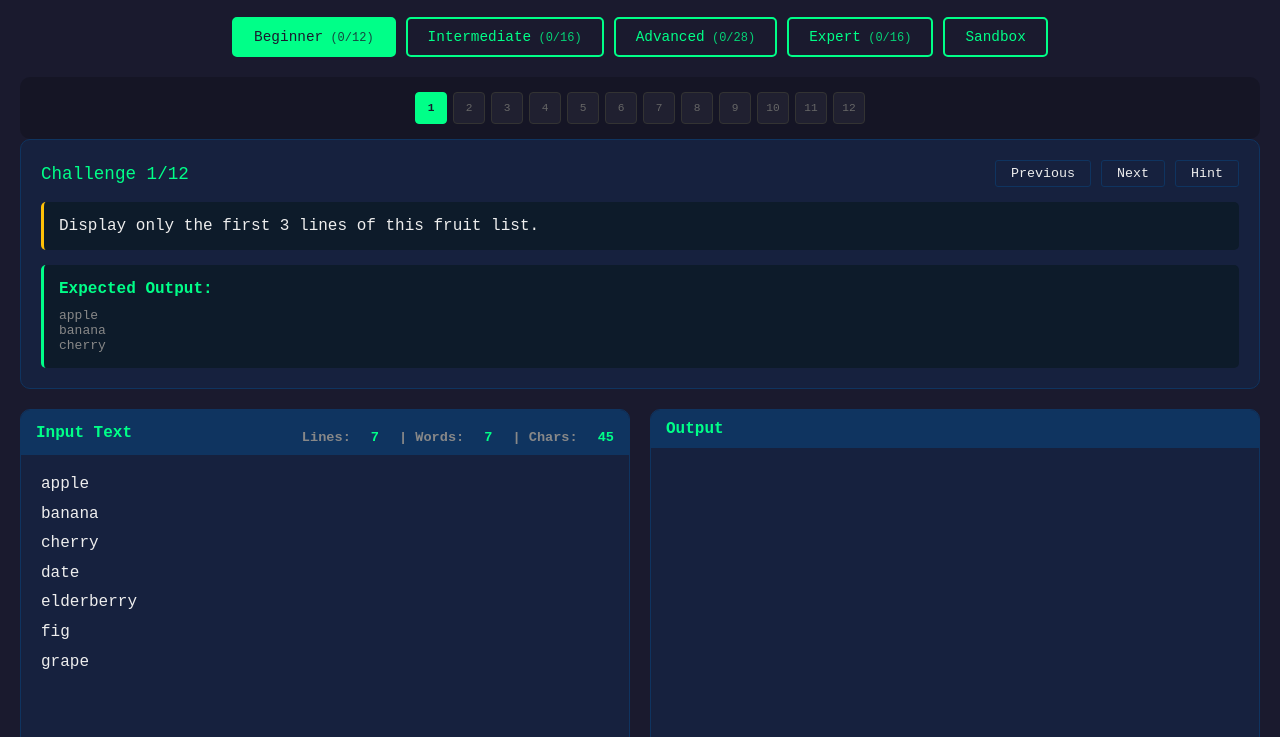
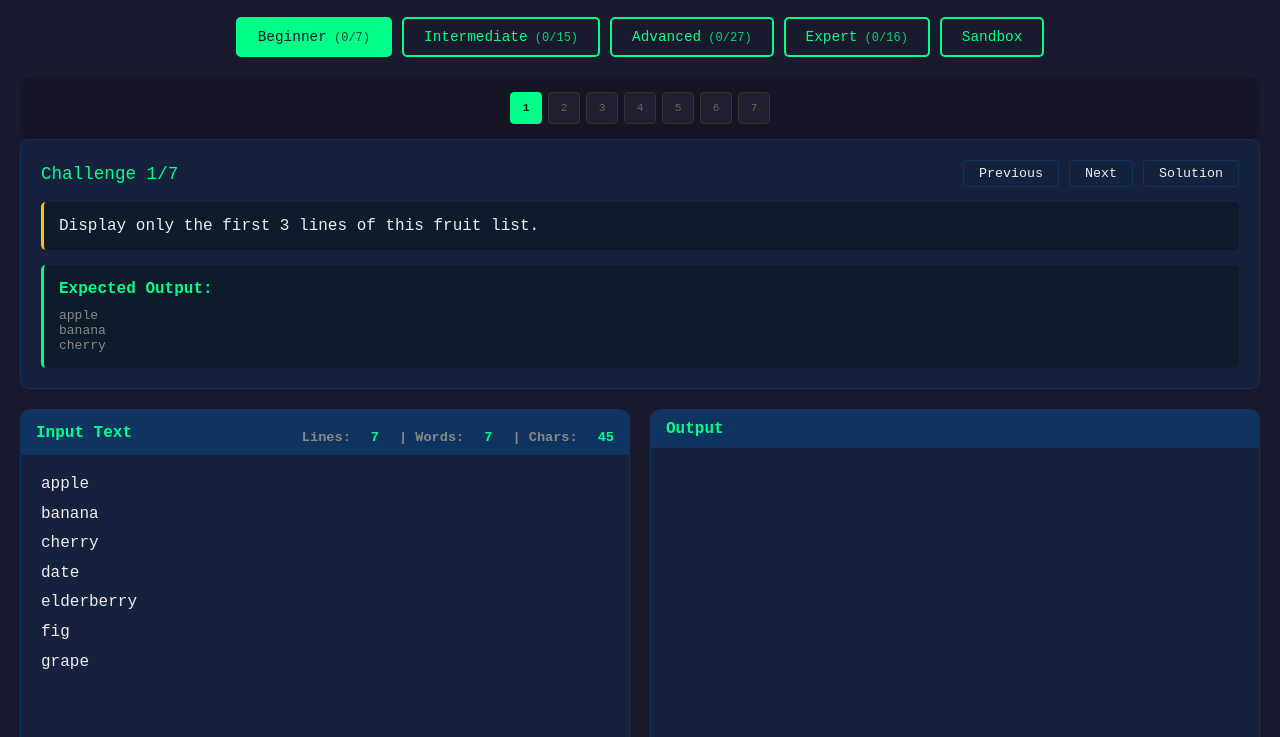
Before and after one commit to kazapanama/terminal-practice-app, a plain HTML site: page index.html in a window 1280 px wide. Both pictures are taken after a click on the button "Challenges". Shown: the part 63-800 px from the top of the page. Drawn offline with Linux system fonts and the light colour scheme.

Commit message:
removed duplicate questions  hint button is now solution added favicon added a flag hint for sort and grep

```diff
--- a/data/advanced.json
+++ b/data/advanced.json
@@ -52,12 +52,6 @@
         "description": "Replace 'apple' with 'FRUIT' in each line.",
         "expected": "FRUIT\nbanana\ncherry\ndate\nelderberry",
         "hint": "Use sed 's/apple/FRUIT/g'"
-    },
-    {
-        "text": "foo bar baz\nhello world\nfoo test foo",
-        "description": "Replace all 'foo' with 'FOO'.",
-        "expected": "FOO bar baz\nhello world\nFOO test FOO",
-        "hint": "Use sed 's/foo/FOO/g'"
     },
     {
         "text": "ERROR: fail\nINFO: start\nERROR: crash\nDEBUG: test\nERROR: stop",
--- a/data/beginner.json
+++ b/data/beginner.json
@@ -6,22 +6,10 @@
         "hint": "Use the head command with -n or just a number"
     },
     {
-        "text": "line1\nline2\nline3\nline4\nline5\nline6\nline7\nline8\nline9\nline10",
-        "description": "Show the first 5 lines.",
-        "expected": "line1\nline2\nline3\nline4\nline5",
-        "hint": "Use head -5"
-    },
-    {
         "text": "one\ntwo\nthree\nfour\nfive\nsix\nseven",
         "description": "Display the last 3 lines.",
         "expected": "five\nsix\nseven",
         "hint": "Use the tail command with -n or a number"
-    },
-    {
-        "text": "january\nfebruary\nmarch\napril\nmay\njune",
-        "description": "Display the last 4 lines.",
-        "expected": "march\napril\nmay\njune",
-        "hint": "Use tail -4"
     },
     {
         "text": "error: file not found\ninfo: starting process\nerror: connection failed\ndebug: checking status\nerror: timeout occurred\ninfo: process complete",
@@ -30,34 +18,16 @@
         "hint": "Use grep with the pattern 'error'"
     },
     {
-        "text": "user: alice logged in\nuser: bob logged out\nuser: alice logged out\nuser: charlie logged in",
-        "description": "Find all lines containing 'logged in'.",
-        "expected": "user: alice logged in\nuser: charlie logged in",
-        "hint": "Use grep 'logged in'"
-    },
-    {
         "text": "banana\napple\ncherry\napple\ndate\nbanana\napple",
         "description": "Sort these fruits alphabetically.",
         "expected": "apple\napple\napple\nbanana\nbanana\ncherry\ndate",
         "hint": "Use the sort command"
     },
     {
-        "text": "zebra\napple\nmango\nbanana\ncherry",
-        "description": "Sort these words alphabetically.",
-        "expected": "apple\nbanana\ncherry\nmango\nzebra",
-        "hint": "Use sort"
-    },
-    {
         "text": "5\n3\n8\n1\n9\n2\n7",
         "description": "Sort these numbers in numeric order.",
         "expected": "1\n2\n3\n5\n7\n8\n9",
         "hint": "Use sort -n for numeric sorting"
-    },
-    {
-        "text": "100\n50\n200\n75\n150",
-        "description": "Sort these numbers in numeric order.",
-        "expected": "50\n75\n100\n150\n200",
-        "hint": "Use sort -n"
     },
     {
         "text": "hello world\nthis is a test\nlinux commands are fun\npractice makes perfect",
--- a/data/intermediate.json
+++ b/data/intermediate.json
@@ -60,12 +60,6 @@
         "hint": "Use grep with -i flag for case-insensitive search"
     },
     {
-        "text": "Apple\napple\nAPPLE\nBanana\nbanana",
-        "description": "Find all lines containing 'apple' (case-insensitive).",
-        "expected": "Apple\napple\nAPPLE",
-        "hint": "Use grep -i apple"
-    },
-    {
         "text": "ERROR: file not found\nDEBUG: loading config\nERROR: permission denied\nINFO: started\nDEBUG: checking",
         "description": "Find all lines that do NOT contain 'DEBUG'.",
         "expected": "ERROR: file not found\nERROR: permission denied\nINFO: started",
--- a/index.html
+++ b/index.html
@@ -3,6 +3,7 @@
 <head>
     <meta charset="UTF-8">
     <meta name="viewport" content="width=device-width, initial-scale=1.0">
+    <link rel="icon" type="image/svg+xml" href="favicon.svg">
     <title>Linux Command Practice</title>
     <link rel="stylesheet" href="styles.css">
 </head>
@@ -79,7 +80,7 @@
                     <div class="challenge-nav">
                         <button class="nav-btn" id="prev-btn">Previous</button>
                         <button class="nav-btn" id="next-btn">Next</button>
-                        <button class="nav-btn" id="hint-btn">Hint</button>
+                        <button class="nav-btn" id="hint-btn">Solution</button>
                         <button class="nav-btn hidden" id="skip-btn">Skip</button>
                         <button class="nav-btn hidden" id="show-answer-btn">Show Answer</button>
                     </div>
@@ -159,14 +160,16 @@
                         <code>sort</code> (alphabetical)<br>
                         <code>sort -n</code> (numeric)<br>
                         <code>sort -r</code> (reverse)<br>
-                        <code>sort -u</code> (unique only)
+                        <code>sort -u</code> (unique only)<br>
+                        <code>sort -f</code> (ignore case)
                     </div>
                     <div class="command-card">
                         <h4>uniq</h4>
                         <p>Filter duplicate adjacent lines</p>
                         <code>uniq</code> (remove duplicates)<br>
                         <code>uniq -c</code> (count occurrences)<br>
-                        <code>uniq -d</code> (show duplicates only)
+                        <code>uniq -d</code> (show duplicates only)<br>
+                        <code>uniq -u</code> (show unique only)
                     </div>
                     <div class="command-card">
                         <h4>cut</h4>
--- a/js/commands.js
+++ b/js/commands.js
@@ -96,6 +96,7 @@ export const commands = {
         let numeric = args.includes('-n');
         let reverse = args.includes('-r');
         let unique = args.includes('-u');
+        let ignoreCase = args.includes('-f');
 
         let delimiter = null;
         let keyField = null;
@@ -125,6 +126,9 @@ export const commands = {
                 const numA = parseFloat(valA) || 0;
                 const numB = parseFloat(valB) || 0;
                 return numA - numB;
+            }
+            if (ignoreCase) {
+                return valA.toLowerCase().localeCompare(valB.toLowerCase());
             }
             return valA.localeCompare(valB);
         });
```
Also changed, not shown: favicon.svg (added).
